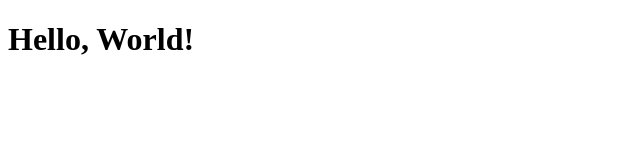
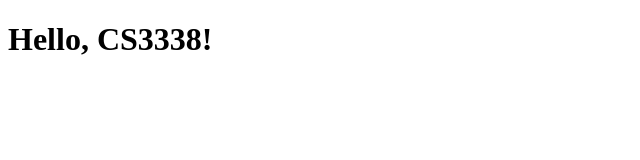
Before and after one commit to jamesbarron17/CS3338-first-project, a plain HTML site: page index.html in a window 1280 px wide. Shown: the full height of the page, 0-640 px from the left. Drawn offline with Linux system fonts and the light colour scheme.

Commit message:
Change heading from 'Hello, World!' to 'Hello, CS3338!'

```diff
--- a/index.html
+++ b/index.html
@@ -6,6 +6,6 @@
     <title>My First Project</title>
 </head>
 <body>
-    <h1>Hello, World!</h1>
+    <h1>Hello, CS3338!</h1>
 </body>
 </html>
```
